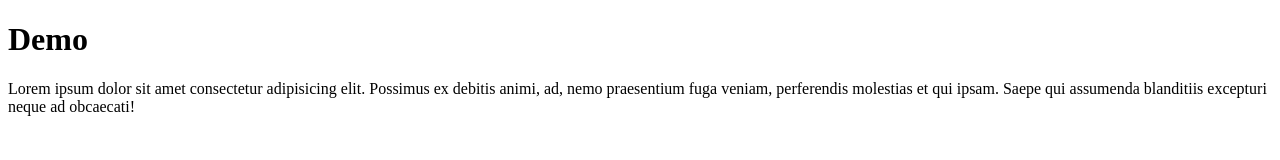
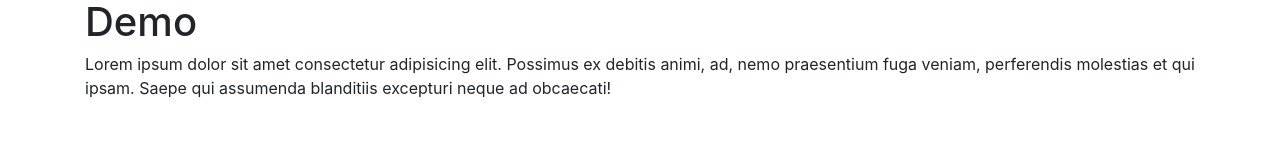
Before and after one commit to info343b-a17/webpage-demo, a website: page index.html in a window 1280 px wide. Drawn offline with nearby package versions, Linux system fonts and the light colour scheme.

Commit message:
Add blank starter for JavaScript demos

```diff
--- a/index.html
+++ b/index.html
@@ -4,12 +4,16 @@
    <meta charset="UTF-8">
    <title>Demo</title>
 
+   <!-- Bootstrap for friendly pages -->
+   <link rel="stylesheet" href="https://maxcdn.bootstrapcdn.com/bootstrap/4.0.0-beta/css/bootstrap.min.css" integrity="sha384-/Y6pD6FV/Vv2HJnA6t+vslU6fwYXjCFtcEpHbNJ0lyAFsXTsjBbfaDjzALeQsN6M" crossorigin="anonymous">
    <link rel="stylesheet" href="css/style.css">
 </head>
-<body>
+<body class="container">
   <h1>Demo</h1>
 
   <p>Lorem ipsum dolor sit amet consectetur adipisicing elit. Possimus ex debitis animi, ad, nemo praesentium fuga veniam, perferendis molestias et qui ipsam. Saepe qui assumenda blanditiis excepturi neque ad obcaecati!</p>
 
+  <!-- load JavaScript -->
+  <script src="js/index.js"></script>
 </body>
 </html>
--- /dev/null
+++ b/js/index.js
@@ -0,0 +1 @@
+console.log("Hello world!");
--- a/package.json
+++ b/package.json
@@ -1,5 +1,5 @@
 {
-  "name": "exercise-1",
+  "name": "demo",
   "version": "1.0.0",
   "private": true,
   "description": "",
```
